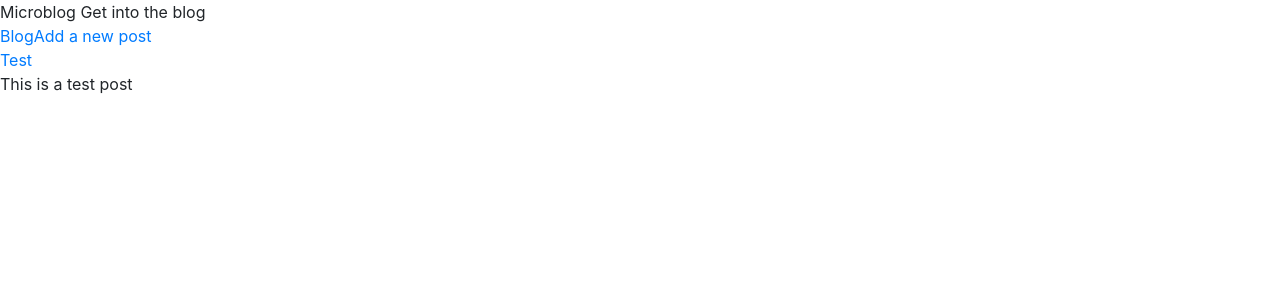
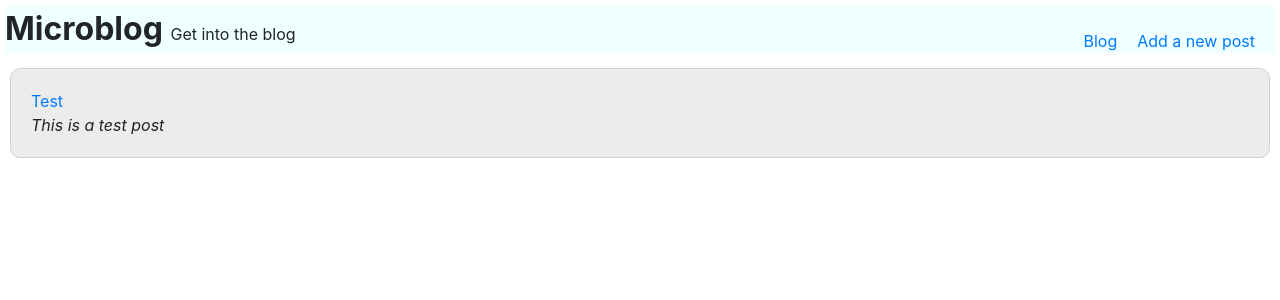
Before and after one commit to jakejg/react-microblog, a React (Create React App) app: page / in a window 1280 px wide. Shown: the top 300 px of the page. Built offline with nearby package versions, Linux system fonts and the light colour scheme.

Commit message:
create a basic layout with styles

```diff
--- a/src/App.css
+++ b/src/App.css
@@ -1,38 +1,2 @@
 .App {
-  text-align: center;
 }
-
-.App-logo {
-  height: 40vmin;
-  pointer-events: none;
-}
-
-@media (prefers-reduced-motion: no-preference) {
-  .App-logo {
-    animation: App-logo-spin infinite 20s linear;
-  }
-}
-
-.App-header {
-  background-color: #282c34;
-  min-height: 100vh;
-  display: flex;
-  flex-direction: column;
-  align-items: center;
-  justify-content: center;
-  font-size: calc(10px + 2vmin);
-  color: white;
-}
-
-.App-link {
-  color: #61dafb;
-}
-
-@keyframes App-logo-spin {
-  from {
-    transform: rotate(0deg);
-  }
-  to {
-    transform: rotate(360deg);
-  }
-}
--- a/src/Navbar.js
+++ b/src/Navbar.js
@@ -1,14 +1,16 @@
 import React from 'react';
 import  { NavLink } from 'react-router-dom';
-
+import './styles/Navbar.css'
 const Navbar = () => {
 
     return(
         <nav>
             <div className="Nav">
-                <div>Microblog <span>Get into the blog</span></div>
-                <NavLink to='/'>Blog</NavLink>
-                <NavLink to='/new'>Add a new post</NavLink>
+                <div ><span className="Nav-title">Microblog </span>Get into the blog</div>
+                <div>
+                    <NavLink className="Nav-link" to='/'>Blog</NavLink>
+                    <NavLink className="Nav-Link" to='/new'>Add a new post</NavLink>
+                </div>
             </div>
         </nav>
 
--- a/src/Post.js
+++ b/src/Post.js
@@ -1,6 +1,6 @@
 import React from 'react';
 import { useParams } from 'react-router-dom';
-
+import './styles/Post.css';
 const Post = ({posts}) => {
     const { postId } = useParams();
     const postIdKey = Object.keys(posts).find(id => id === postId);
@@ -8,8 +8,8 @@ const Post = ({posts}) => {
 
     return (
         <div className="Post">
-           <h4>{post.title}</h4>
-           <div>{post.description}</div>
+           <h3>{post.title}</h3>
+           <div><i>{post.description}</i></div>
            <div>{post.body}</div>
         </div>
     );
--- a/src/PostList.js
+++ b/src/PostList.js
@@ -1,6 +1,6 @@
 import React from 'react';
 import PostListItem from './PostListItem'
-
+import './styles/PostList.css'
 const PostList = ({posts}) => {
 
     return (
--- a/src/PostListItem.js
+++ b/src/PostListItem.js
@@ -7,7 +7,7 @@ const PostListItem = ({id, title, description}) => {
     return (
         <div className="PostListItem">
            <Link to={`/${id}`}>{title}</Link>
-           <div>{description}</div>
+           <div><i>{description}</i></div>
         </div>
     );
 }
--- /dev/null
+++ b/src/styles/Navbar.css
@@ -0,0 +1,16 @@
+.Nav-title {
+    font-size: 2em;
+    font-weight: bold;
+}
+
+.Nav {
+    display: flex;
+    background-color: azure;
+    align-items: flex-end;
+    justify-content: space-between;
+    margin: 5px;
+}
+
+.Nav-Link {
+    margin: 20px;
+}
--- /dev/null
+++ b/src/styles/Post.css
@@ -0,0 +1,3 @@
+.Post {
+    margin: 10px;
+}
--- /dev/null
+++ b/src/styles/PostList.css
@@ -0,0 +1,13 @@
+.PostList {
+    display: flex;
+    flex-direction: column;
+    justify-content: center;
+}
+
+.PostListItem {
+    border: solid 1px rgb(212, 209, 209);
+    border-radius: 10px;
+    background-color: rgb(236, 236, 236);
+    padding: 20px;
+    margin: 10px;
+}
```
